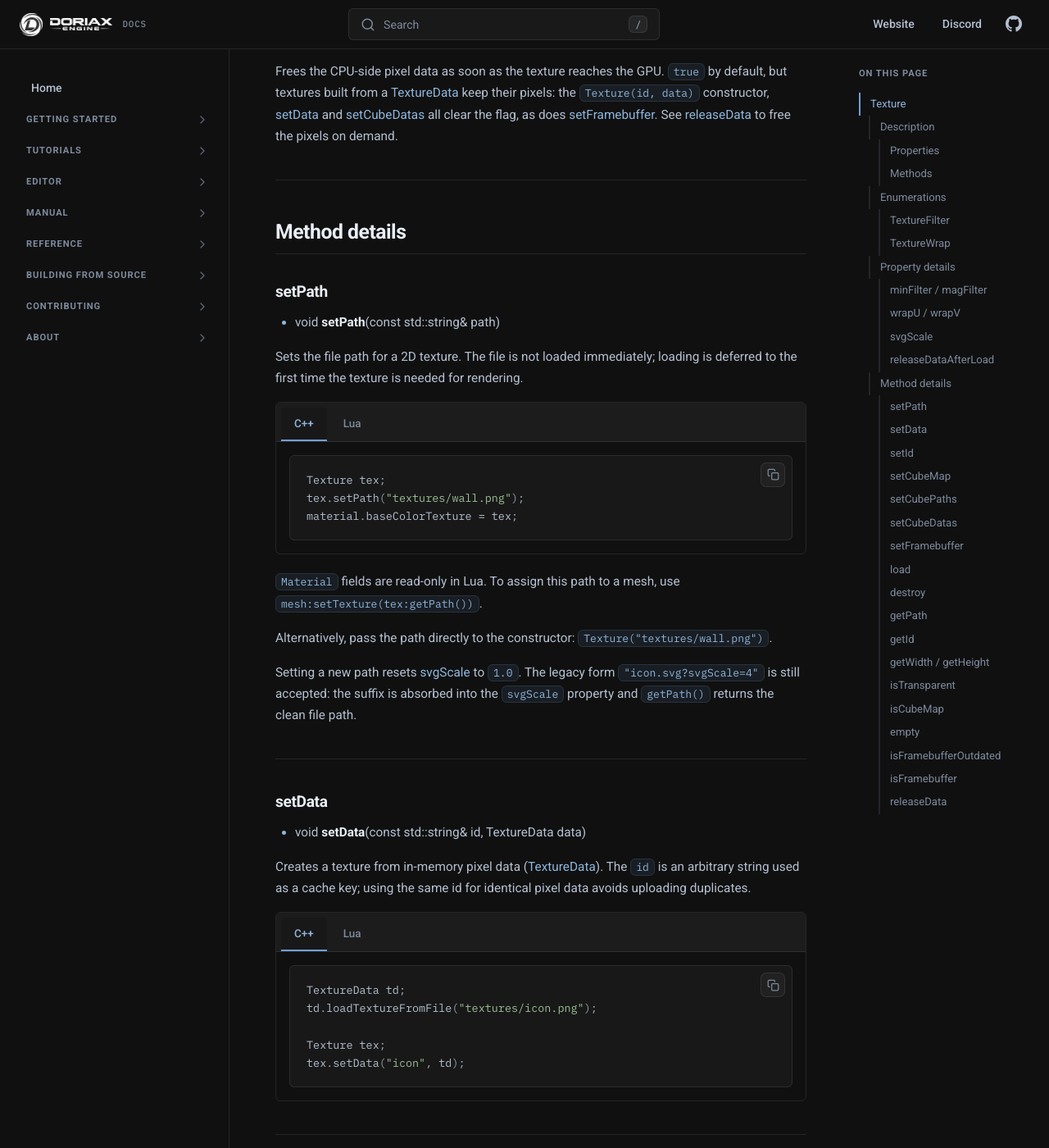
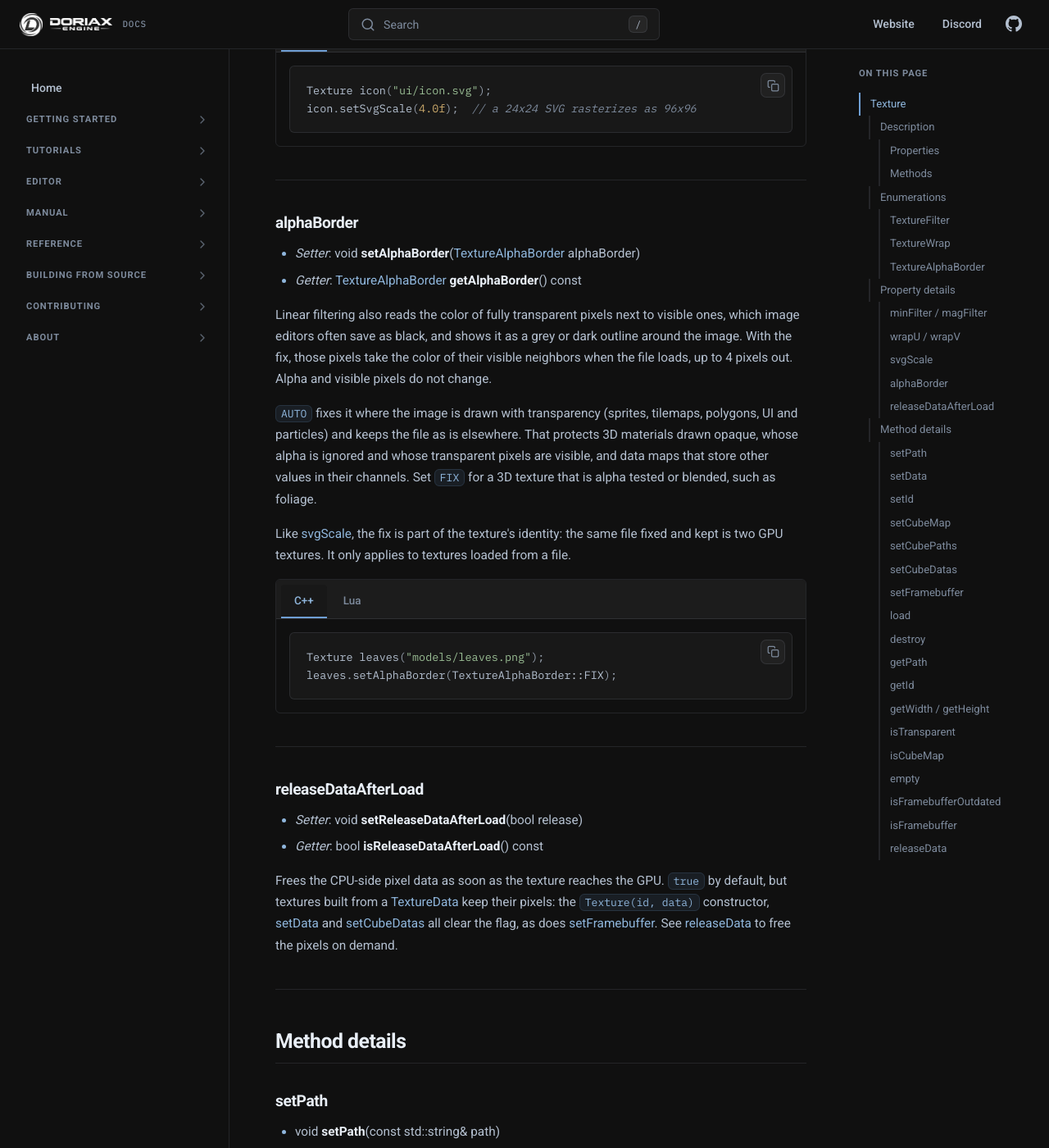
Before and after one commit to doriaxengine/doriax-docs, an MkDocs documentation site: the page built from docs/reference/classes/texture.md, in a window 1280 px wide and 1400 px high, scrolled down 4085 px. Shown: the whole window at 82% size. Built offline with MkDocs 1.6.1, drawn with Linux system fonts in a browser that asks for light colours; comment, search, counter and statistics services are not loaded; some of the changed text lies outside the part shown.

Commit message:
Doc the texture alpha border setting

````diff
--- a/docs/reference/classes/texture.md
+++ b/docs/reference/classes/texture.md
@@ -23,6 +23,7 @@ A `Texture` object is a lightweight handle; the actual GPU resource is managed i
 | [TextureWrap](#texturewrap) | [wrapU](#wrapu-wrapv) | `REPEAT` | C++ \| Lua |
 | [TextureWrap](#texturewrap) | [wrapV](#wrapu-wrapv) | `REPEAT` | C++ \| Lua |
 | float | [svgScale](#svgscale) | `1.0` | C++ \| Lua |
+| [TextureAlphaBorder](#texturealphaborder) | [alphaBorder](#alphaborder) | `AUTO` | C++ \| Lua |
 | bool | [releaseDataAfterLoad](#releasedataafterload) | `true` | C++ \| Lua |
 
 ### Methods
@@ -75,6 +76,16 @@ Controls what happens when UV coordinates fall outside the `[0, 1]` range.
 
 ---
 
+### TextureAlphaBorder
+
+Whether an image loaded from a file gets its [alpha border](#alphaborder) fixed.
+
+* **AUTO** — Fixed on sprites, tilemaps, polygons, UI and particles, kept everywhere else.
+* **FIX** — Always fixed.
+* **KEEP** — Loaded as the file stores it.
+
+---
+
 ## Property details
 
 ### minFilter / magFilter
@@ -123,6 +134,31 @@ reloads at the new resolution.
     ```lua
     local icon = Texture("ui/icon.svg")
     icon.svgScale = 4  -- a 24x24 SVG rasterizes as 96x96
+    ```
+
+---
+
+### alphaBorder
+
+* *Setter*: void **setAlphaBorder**([TextureAlphaBorder](#texturealphaborder) alphaBorder)
+* *Getter*: [TextureAlphaBorder](#texturealphaborder) **getAlphaBorder**() const
+
+Linear filtering also reads the color of fully transparent pixels next to visible ones, which image editors often save as black, and shows it as a grey or dark outline around the image. With the fix, those pixels take the color of their visible neighbors when the file loads, up to 4 pixels out. Alpha and visible pixels do not change.
+
+`AUTO` fixes it where the image is drawn with transparency (sprites, tilemaps, polygons, UI and particles) and keeps the file as is elsewhere. That protects 3D materials drawn opaque, whose alpha is ignored and whose transparent pixels are visible, and data maps that store other values in their channels. Set `FIX` for a 3D texture that is alpha tested or blended, such as foliage.
+
+Like [svgScale](#svgscale), the fix is part of the texture's identity: the same file fixed and kept is two GPU textures. It only applies to textures loaded from a file.
+
+=== "C++"
+    ```cpp
+    Texture leaves("models/leaves.png");
+    leaves.setAlphaBorder(TextureAlphaBorder::FIX);
+    ```
+
+=== "Lua"
+    ```lua
+    local leaves = Texture("models/leaves.png")
+    leaves.alphaBorder = TextureAlphaBorder.FIX
     ```
 
 ---
````
Also changed, not shown: docs/editor/properties.md (+5 -1 lines).
